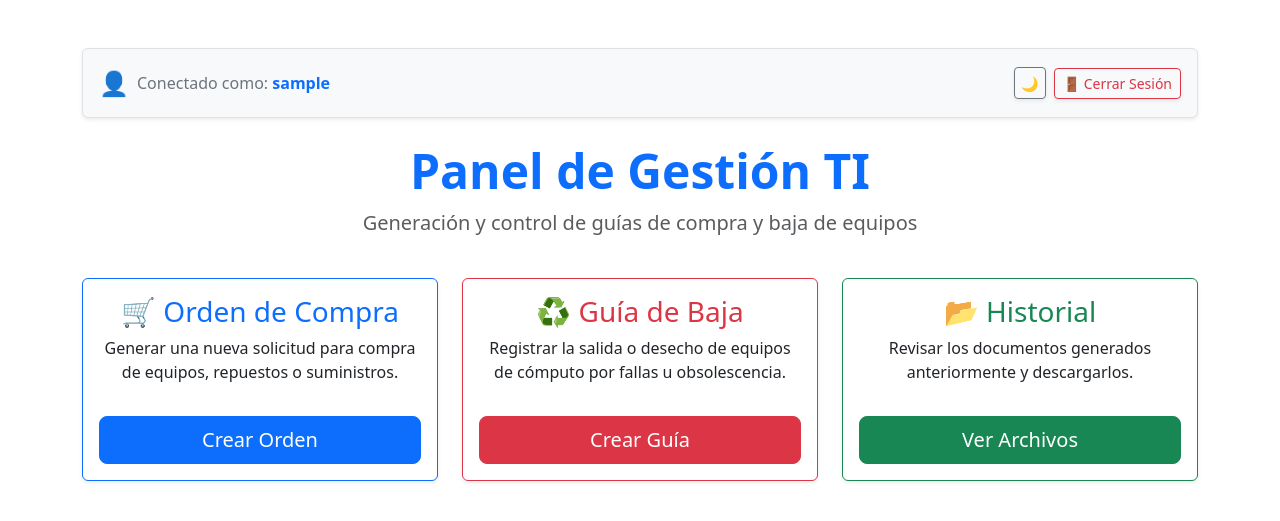
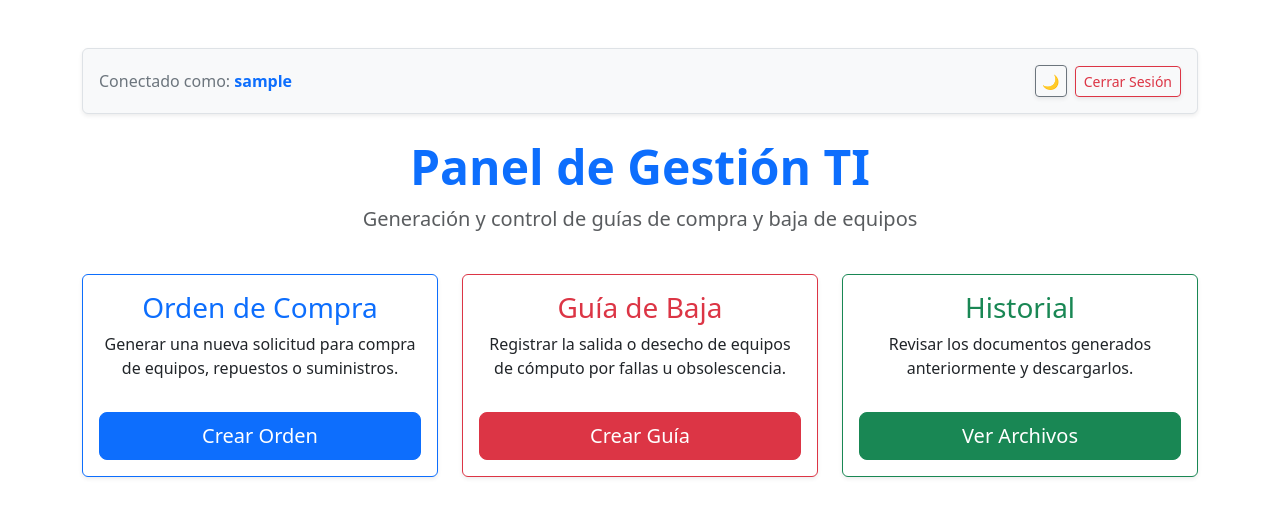
Before and after one commit to medicalsoftwareperu/GestionOrdenesTI, a Flask app: page / in a window 1280 px wide. Shown: the top 521 px of the page. Run offline with Flask 3, Linux system fonts and the light colour scheme; the visitor is signed in with stand-in values (Sample User, id 1).

Commit message:
Remove emojis from dashboard cards, user info, and logout button

```diff
--- a/templates/index.html
+++ b/templates/index.html
@@ -12,7 +12,6 @@
     <!-- Barra de Usuario y Salida -->
     <div class="d-flex justify-content-between align-items-center mb-4 p-3 bg-body-tertiary rounded shadow-sm border">
         <div class="d-flex align-items-center">
-            <span class="fs-4 me-2">👤</span>
             <span class="text-secondary">Conectado como: <strong class="text-primary">{{ session['usuario'] }}</strong></span>
         </div>
         <div class="d-flex align-items-center gap-2">
@@ -20,7 +19,7 @@
                 🌙
             </button>
             <a href="/logout" class="btn btn-outline-danger btn-sm d-flex align-items-center gap-1 shadow-sm">
-                <span>🚪</span> Cerrar Sesión
+                Cerrar Sesión
             </a>
         </div>
     </div>
@@ -45,7 +44,7 @@
         <div class="col-md-4">
             <div class="card h-100 shadow-sm border-primary">
                 <div class="card-body text-center">
-                    <h3 class="card-title text-primary">🛒 Orden de Compra</h3>
+                    <h3 class="card-title text-primary">Orden de Compra</h3>
                     <p class="card-text">Generar una nueva solicitud para compra de equipos, repuestos o suministros.</p>
                     <a href="/compras" class="btn btn-primary btn-lg mt-3 w-100">Crear Orden</a>
                 </div>
@@ -55,7 +54,7 @@
         <div class="col-md-4">
             <div class="card h-100 shadow-sm border-danger">
                 <div class="card-body text-center">
-                    <h3 class="card-title text-danger">♻️ Guía de Baja</h3>
+                    <h3 class="card-title text-danger">Guía de Baja</h3>
                     <p class="card-text">Registrar la salida o desecho de equipos de cómputo por fallas u obsolescencia.</p>
                     <a href="/bajas" class="btn btn-danger btn-lg mt-3 w-100">Crear Guía</a>
                 </div>
@@ -65,7 +64,7 @@
         <div class="col-md-4">
             <div class="card h-100 shadow-sm border-danger">
                 <div class="card-body text-center">
-                    <h3 class="card-title text-danger">💳 Orden de Pago</h3>
+                    <h3 class="card-title text-danger">Orden de Pago</h3>
                     <p class="card-text">Generar una nueva orden de pago para proveedores con formato contable.</p>
                     <a href="/pagos" class="btn btn-danger btn-lg mt-3 w-100">Crear Orden</a>
                 </div>
@@ -75,7 +74,7 @@
         <div class="col-md-4">
             <div class="card h-100 shadow-sm border-warning">
                 <div class="card-body text-center">
-                    <h3 class="card-title text-warning">🛠️ Orden de Servicio</h3>
+                    <h3 class="card-title text-warning">Orden de Servicio</h3>
                     <p class="card-text">Generar una nueva orden de servicio para marketing.</p>
                     <a href="#" class="btn btn-warning btn-lg mt-3 w-100 disabled" style="cursor: not-allowed;">Crear Orden</a>
                 </div>
@@ -86,7 +85,7 @@
         <div class="col-md-4">
             <div class="card h-100 shadow-sm border-success">
                 <div class="card-body text-center">
-                    <h3 class="card-title text-success">📂 Historial</h3>
+                    <h3 class="card-title text-success">Historial</h3>
                     <p class="card-text">Revisar los documentos generados anteriormente y descargarlos.</p>
                     {% if session['rol'] == 'marketing' %}
                     <a href="#" class="btn btn-success btn-lg mt-3 w-100 disabled" style="cursor: not-allowed;">Ver Archivos</a>
```
